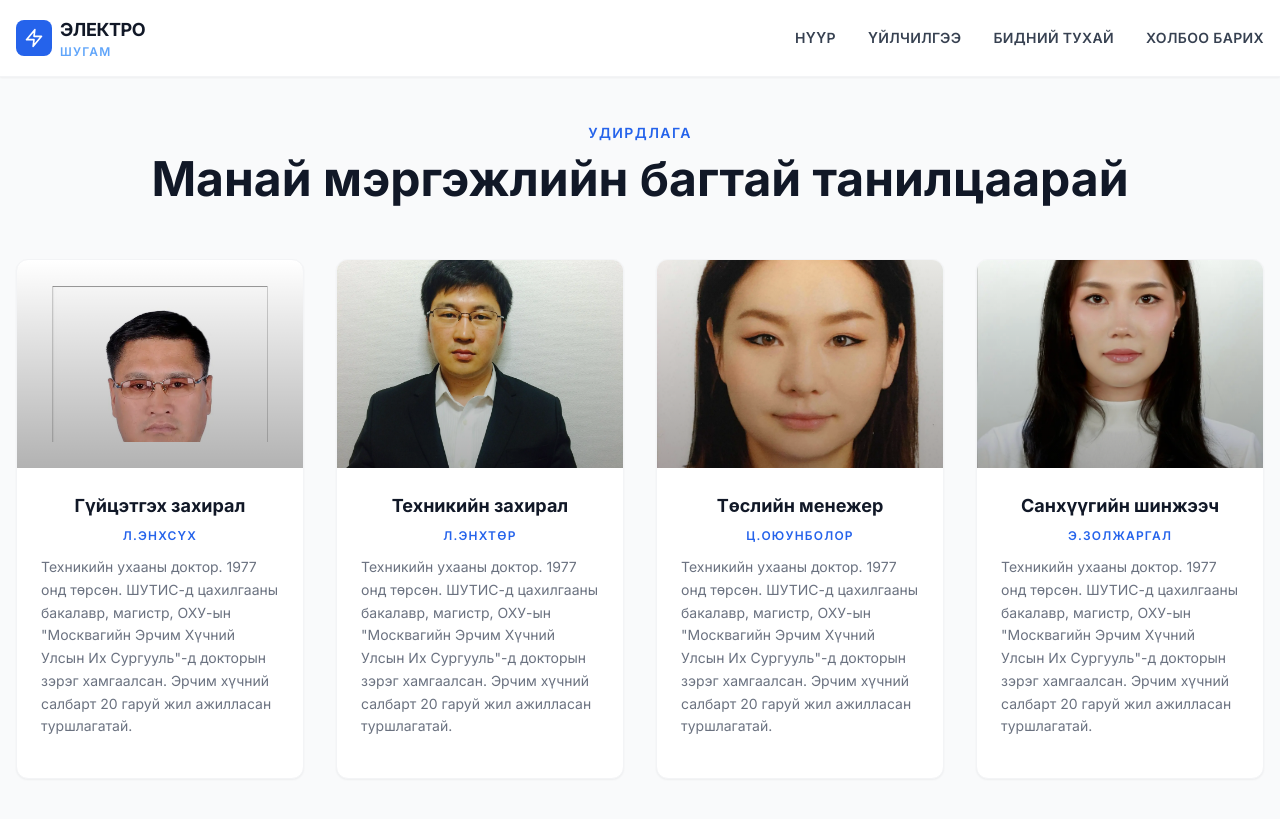
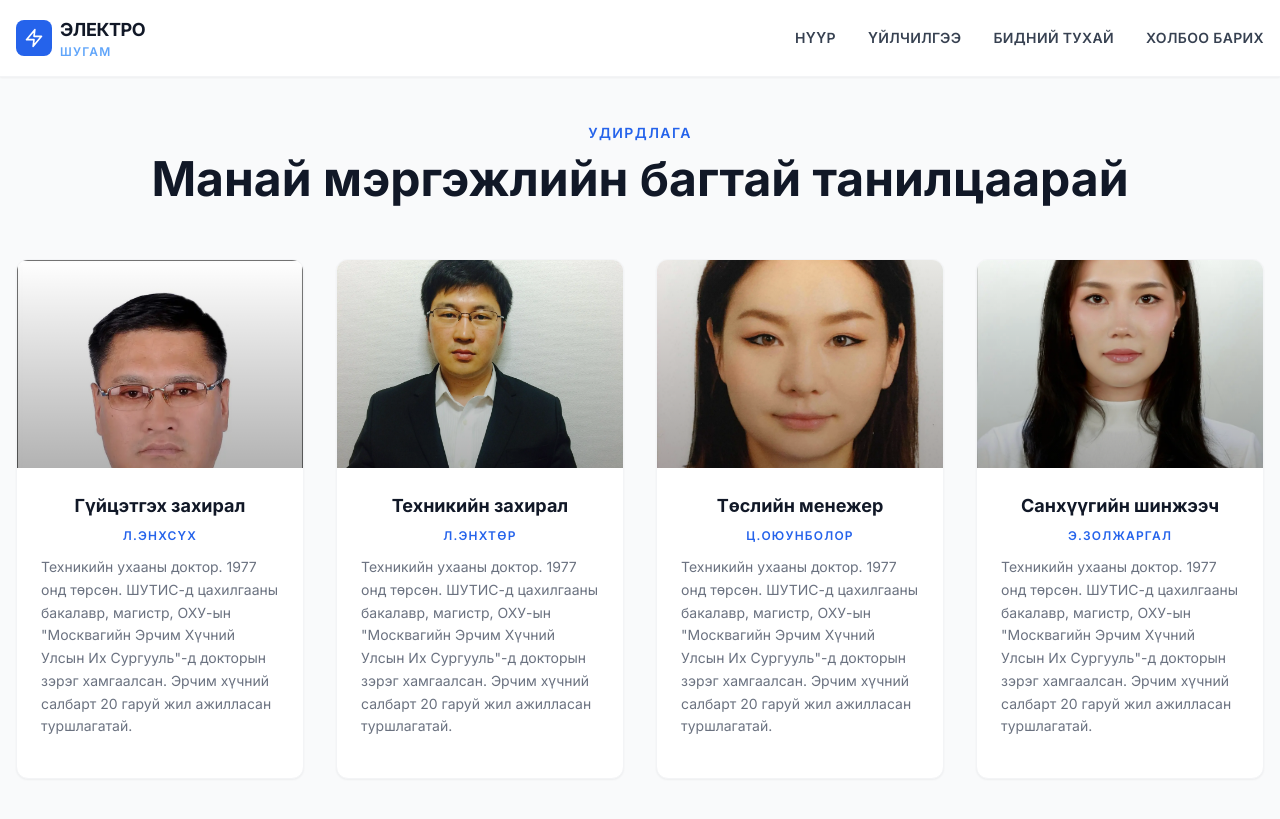
Before and after one commit to electroshugam/electroshugam_web_new, a Jekyll site: the page built from index.html, in a window 1280 px wide and 900 px high, scrolled down 3228 px. Shown: the top 819 px of the window. Built offline with Jekyll 4.4.1, drawn with Linux system fonts in a browser that asks for light colours; nearby versions of some CDN libraries.

Commit message:
fig update

```diff
--- a/index.html
+++ b/index.html
@@ -215,7 +215,7 @@
       <!-- Service 1 -->
       <div class="service-card group bg-white rounded-xl overflow-hidden shadow-sm hover:shadow-xl transition-all duration-300 border border-gray-100 hover:border-blue-100">
         <div class="relative h-52 overflow-hidden">
-          <img src="{{ '/media/enkhsukh.webp' | relative_url }}" alt="Гүйцэтгэх захирал" class="service-image w-full h-full object-cover object-top scale-75">
+          <img src="{{ '/media/enkhsukh.webp' | relative_url }}" alt="Гүйцэтгэх захирал" class="service-image w-full h-full object-cover object-top">
           <div class="absolute inset-0 bg-gradient-to-t from-black/30 to-transparent"></div>
         </div>
         <div class="p-6">
```
